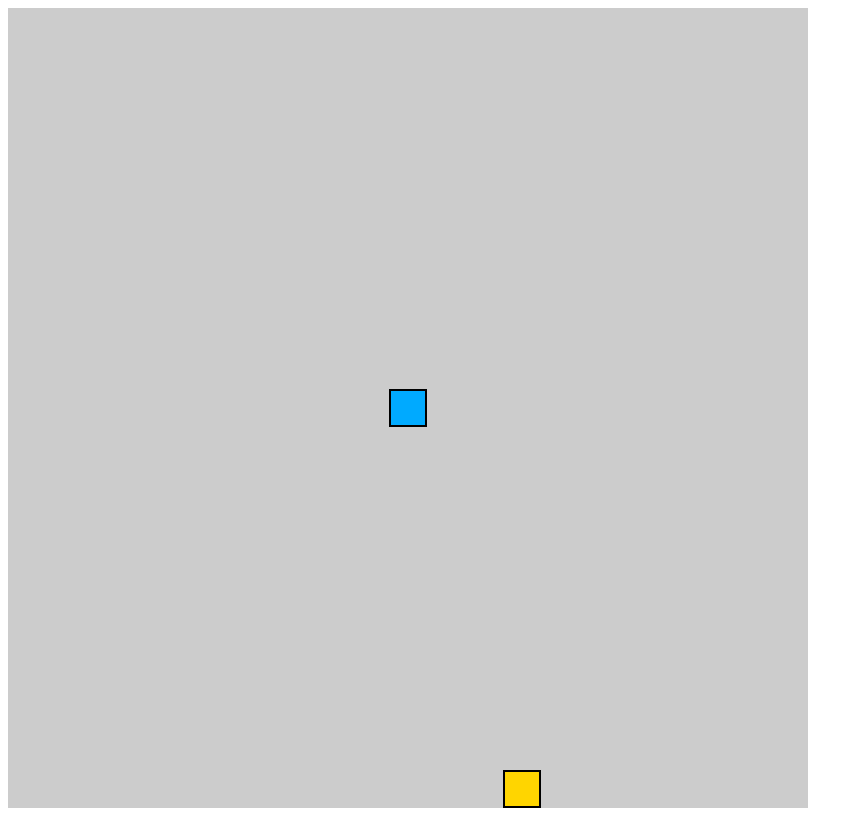
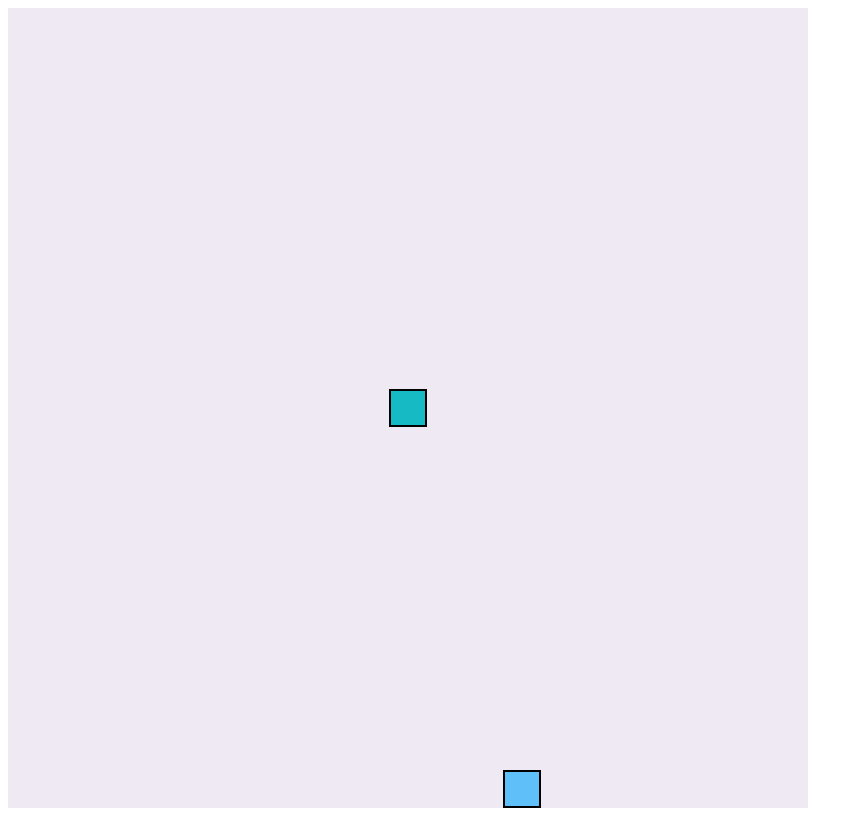
Before and after one commit to MelNesbitt12/Javascript-mini-games, a plain HTML site: page snake-game/index.html in a window 1280 px wide. Shown: the whole page, without its empty margins (0-863 px from the left). Drawn offline with Linux system fonts and the light colour scheme.

Commit message:
Updated styling & added README for snake game

```diff
--- a/snake-game/style.css
+++ b/snake-game/style.css
@@ -10,7 +10,7 @@
   }
 
   #game-board {
-    background-color: #CCC;
+    background-color: #efe9f4;
     width: 100vmin;
     height: 100vmin;
     display: grid;
@@ -20,11 +20,11 @@
   }
 
   .snake {
-    background-color: hsl(200, 100%, 50%);
+    background-color: #16bac5;
     border: .25vmin solid black;
   }
 
   .food {
-    background-color: hsl(50, 100%, 50%);
+    background-color: #5fbff9;
     border: .25vmin solid black;
   }
```
Also changed, not shown: 1 other file.
